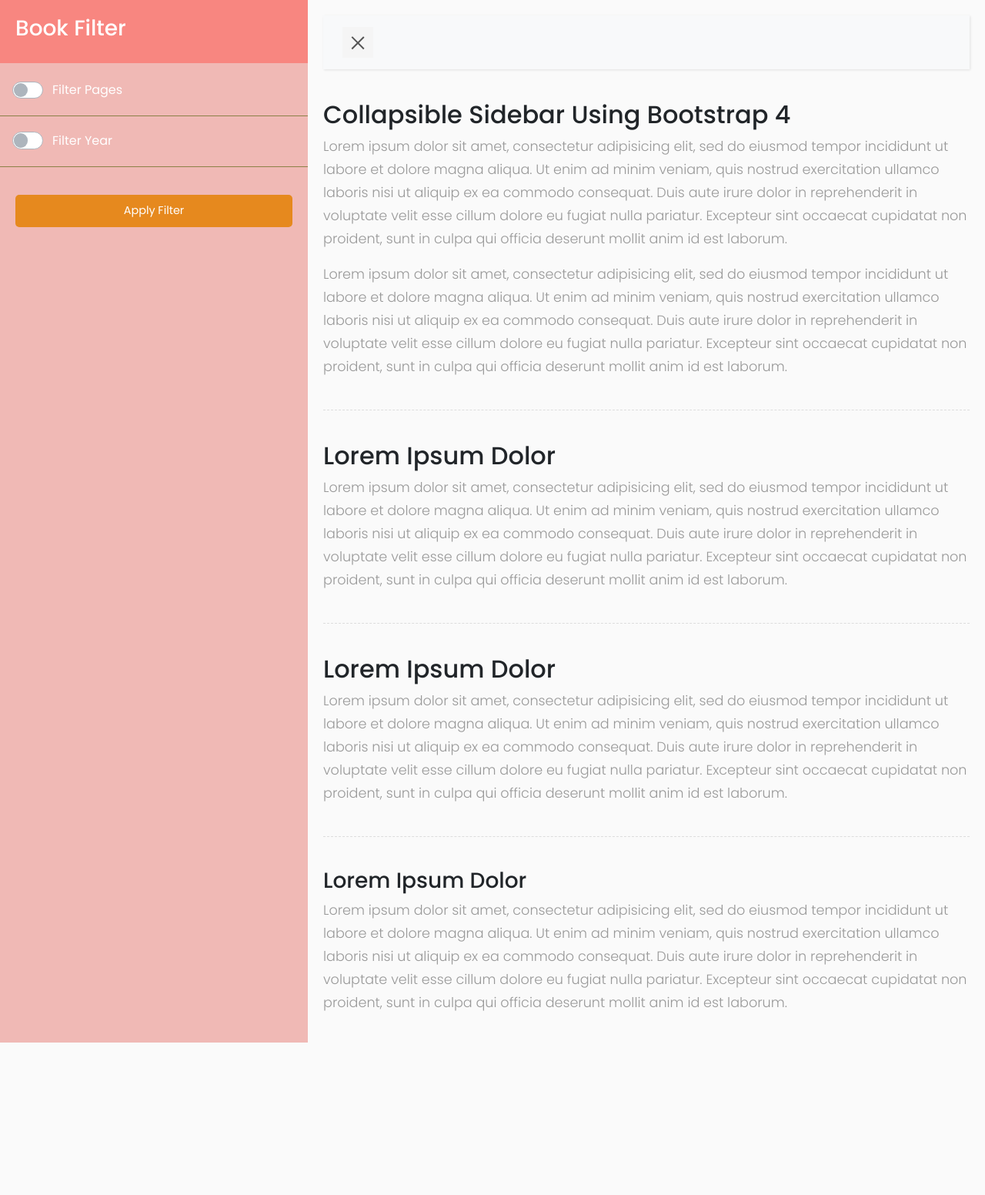
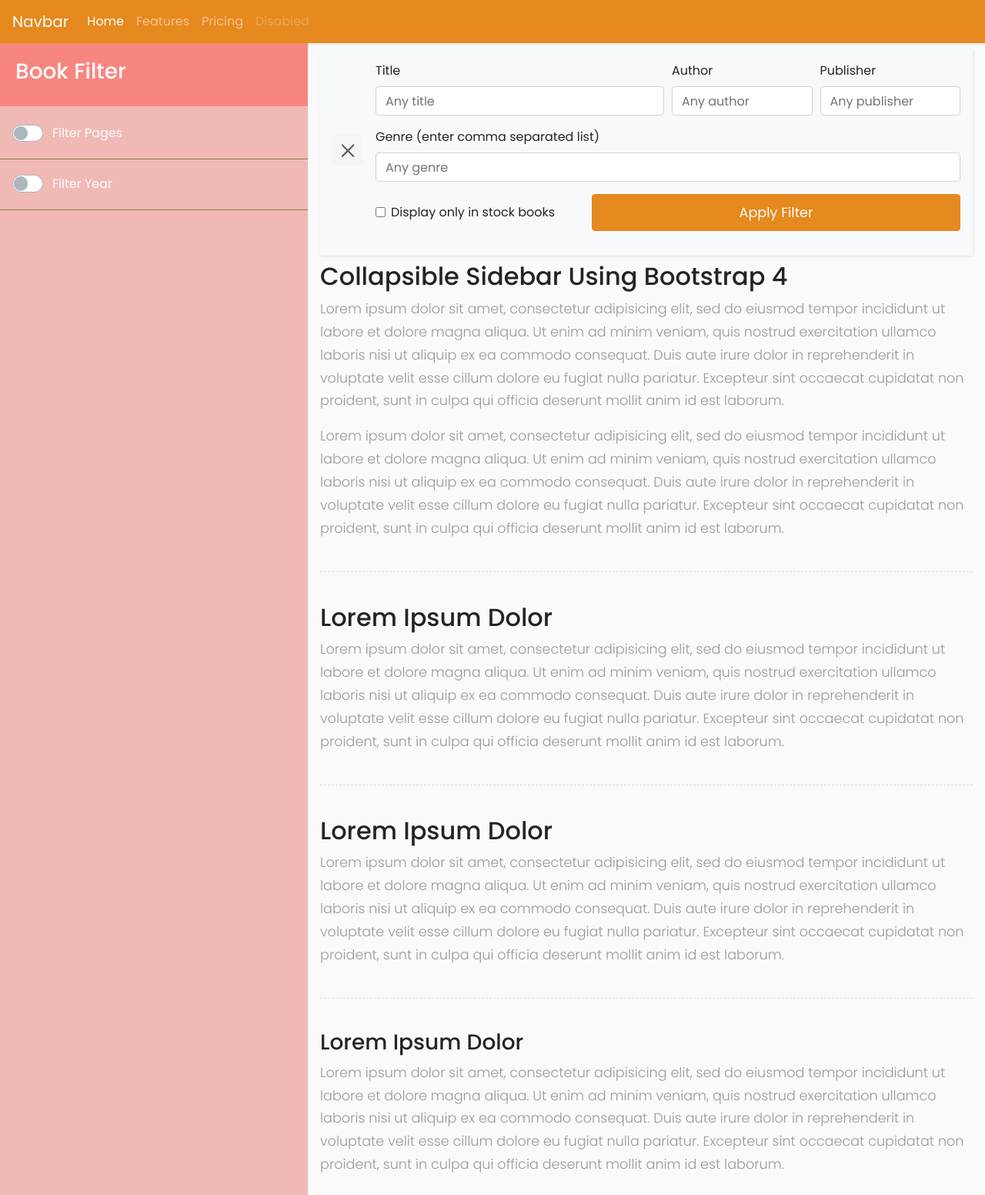
Before and after one commit to mtry99/GetBooked, a PHP site: page /book.php in a window 1280 px wide. Shown: the whole page at 77% size. Before the commit the page ends 1354 px from the top, so only its background shows below. Run offline with PHP 8.4, Linux system fonts and the light colour scheme; some libraries are stand-ins or nearby versions.

Commit message:
finished filter UI

```diff
--- a/book.css
+++ b/book.css
@@ -24,11 +24,9 @@ a, a:hover, a:focus {
 }
 
 .navbar {
-    padding: 15px 10px;
     background: #fff;
     border: none;
     border-radius: 0;
-    margin-bottom: 40px;
     box-shadow: 1px 1px 3px rgba(0, 0, 0, 0.1);
 }
 
@@ -36,6 +34,7 @@ a, a:hover, a:focus {
     box-shadow: none;
     outline: none !important;
     border: none;
+    min-width: 2rem;
 }
 
 .line {
@@ -133,8 +132,29 @@ ul.CTAs a {
 }
 
 a.apply-filter {
+    padding: 10px;
+    font-size: 1.1em;
+    display: block;
+    border-color: #e6891e;
     background: #e6891e;
     color: #fff;
+}
+
+a.apply-filter:hover {
+    color: #f0b9b5;
+    background: #fff;
+    border-color: #f0b9b5;
+}
+
+a.apply-filter:active  {
+    background: #f0b9b5;
+    color: #fff;
+    border-color: #f0b9b5;
+}
+
+input:focus, textarea:focus, select:focus, a:focus {
+    box-shadow: 0px 0px 4px 4px #f0b9b550 !important;
+    outline: none !important;
 }
 
 
@@ -144,7 +164,7 @@ a.apply-filter {
 ----------------------------------------------------- */
 #content {
     width: 100%;
-    padding: 20px;
+    padding: 0.5rem 1rem;
     min-height: 100vh;
     transition: all 0.3s;
 }
@@ -175,7 +195,6 @@ a.apply-filter {
 #sidebarCollapse span:last-of-type {
     transform: rotate(-45deg) translate(1px, -1px);
 }
-
 
 #sidebarCollapse.active span {
     transform: none;
@@ -302,3 +321,7 @@ to violet when it is not checked*/
 .custom-control-input:focus:not(:checked) ~ .custom-control-label::before {
     border-color: #e6891e !important;
 }
+
+#navbar {
+    background-color: #e6891e !important;
+}
--- a/book.js
+++ b/book.js
@@ -21,7 +21,7 @@ $(document).ready(function () {
     $("#year-range-slider").slider({
         range: true,
         min: 1500,
-        max: 2100,
+        max: 2021,
         values: [1900, 2021],
         slide: function (event, ui) {
             $("#year-amount1").val("" + ui.values[0]);
@@ -31,3 +31,10 @@ $(document).ready(function () {
     $("#year-amount1").val($("#year-range-slider").slider("values", 0));
     $("#year-amount2").val($("#year-range-slider").slider("values", 1));
 });
+
+function apply_filter() {
+
+    console.log("gere");
+
+    return false;
+}
--- a/book.php
+++ b/book.php
@@ -37,6 +37,9 @@
 
 </head>
 <body>
+
+    <?php require "header.php"; ?>
+
 	<div class="wrapper">
         <!-- Sidebar Holder -->
         <nav id="sidebar">
@@ -86,19 +89,21 @@
                 </div>
             </ul>
 
+            <!--
             <ul class="list-unstyled CTAs">
                 <li>
                     <a href="#" class="apply-filter ">Apply Filter</a>
                 </li>
             </ul>
+            -->
         </nav>
 
         <!-- Page Content Holder -->
         <div id="content">
 
-            <nav class="navbar navbar-expand-lg navbar-light bg-light">
-                <div class="container-fluid">
+            <nav class="navbar navbar-expand-lg navbar-light bg-light d-flex p-3 mb-2">
 
+                <div class="flex-shrink pr-3">
                     <button type="button" id="sidebarCollapse" class="navbar-btn">
                         <span></span>
                         <span></span>
@@ -107,8 +112,44 @@
                     <button class="btn btn-dark d-inline-block d-lg-none ml-auto" type="button" data-toggle="collapse" data-target="#navbarSupportedContent" aria-controls="navbarSupportedContent" aria-expanded="false" aria-label="Toggle navigation">
                         <i class="fas fa-align-justify"></i>
                     </button>
+                </div>
 
+                <div class="flex-fill">
+                    <div class="form-row">
+                        <div class="form-group col-md-6">
+                        <label for="input-title">Title</label>
+                        <input type="text" placeholder="Any title" class="form-control" id="input-title">
+                        </div>
+                        <div class="form-group col-md-3">
+                        <label for="input-author">Author</label>
+                        <input type="text" placeholder="Any author" class="form-control" id="input-author">
+                        </div>
+                        <div class="form-group col-md-3">
+                        <label for="input-publisher">Publisher</label>
+                        <input type="text" placeholder="Any publisher" class="form-control" id="input-publisher">
+                        </div>
+                    </div>
+                    <div class="form-group">
+                    <label for="input-genre">Genre (enter comma separated list)</label>
+                    <input type="text" placeholder="Any genre" class="form-control" id="input-genre">
+                    </div>
+                    <div class="form-group">
+                        <div class="d-flex align-items-center">
+                            <div class="flex-shrink pr-5">
+                                <div class="form-check">
+                                <input class="form-check-input" type="checkbox" id="in-stock-check">
+                                <label class="form-check-label" for="in-stock-check">
+                                    Display only in stock books
+                                </label>
+                                </div>
+                            </div>
+                            <div class="flex-fill">
+                                <a href="#" class="btn apply-filter" onclick='return apply_filter()'>Apply Filter</a>
+                            </div>
+                        </div>
+                    </div>
                 </div>
+
             </nav>
 
             <h2>Collapsible Sidebar Using Bootstrap 4</h2>
--- /dev/null
+++ b/header.php
@@ -0,0 +1,21 @@
+<?php
+
+?>
+
+<!DOCTYPE html>
+<html lang="en">
+
+<nav id="navbar" class="navbar navbar-expand-lg navbar-dark">
+  <a class="navbar-brand" href="#">Navbar</a>
+  <button class="navbar-toggler" type="button" data-toggle="collapse" data-target="#navbarNavAltMarkup" aria-controls="navbarNavAltMarkup" aria-expanded="false" aria-label="Toggle navigation">
+    <span class="navbar-toggler-icon"></span>
+  </button>
+  <div class="collapse navbar-collapse" id="navbarNavAltMarkup">
+    <div class="navbar-nav">
+      <a class="nav-item nav-link active" href="#">Home <span class="sr-only">(current)</span></a>
+      <a class="nav-item nav-link" href="#">Features</a>
+      <a class="nav-item nav-link" href="#">Pricing</a>
+      <a class="nav-item nav-link disabled" href="#">Disabled</a>
+    </div>
+  </div>
+</nav>
```
